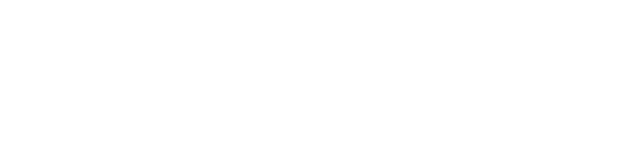
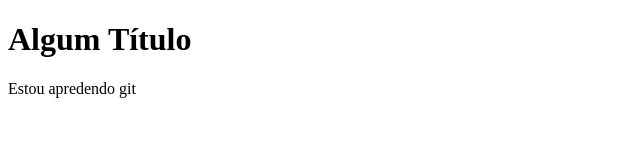
Before and after one commit to eliesermartins/tutorial_git, a plain HTML site: page index.html in a window 1280 px wide. Shown: the whole page, without its empty margins (0-640 px from the left). Drawn offline with Linux system fonts and the light colour scheme.

Commit message:
Criei título e parágafo

```diff
--- a/index.html
+++ b/index.html
@@ -7,6 +7,7 @@
     <title>Tutorial de Git</title>
 </head>
 <body>
-
+    <h1>Algum Título</h1>
+    <p>Estou apredendo git</p>
 </body>
 </html>
```
